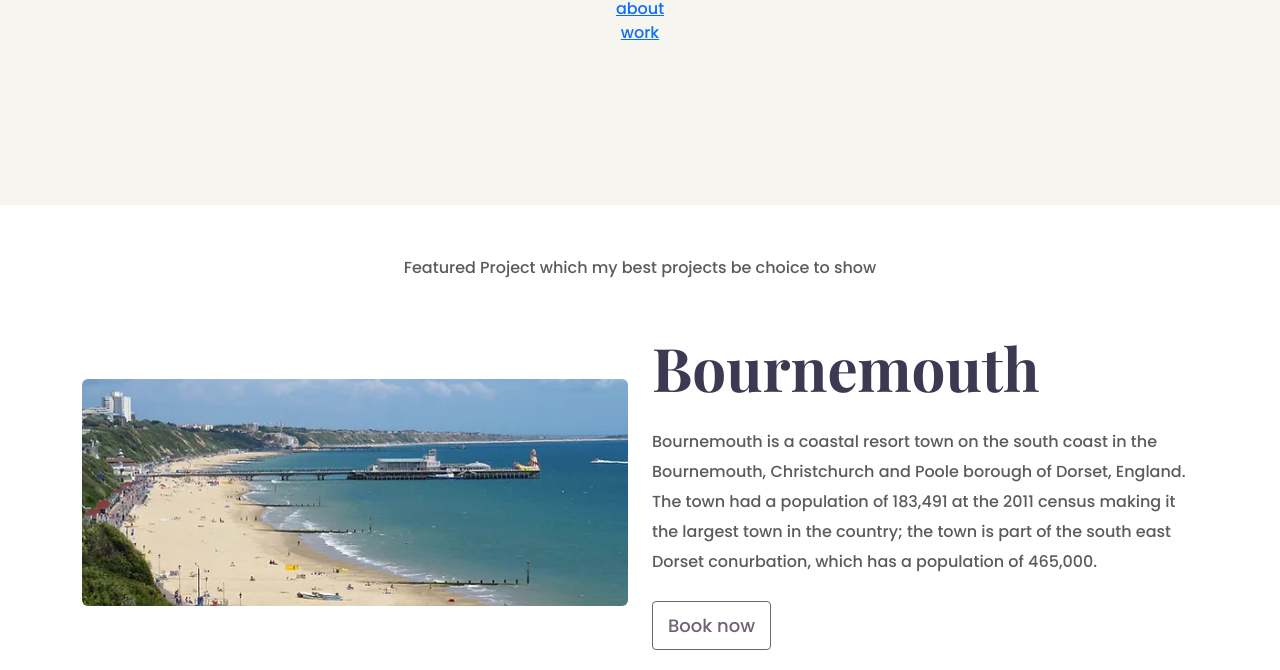
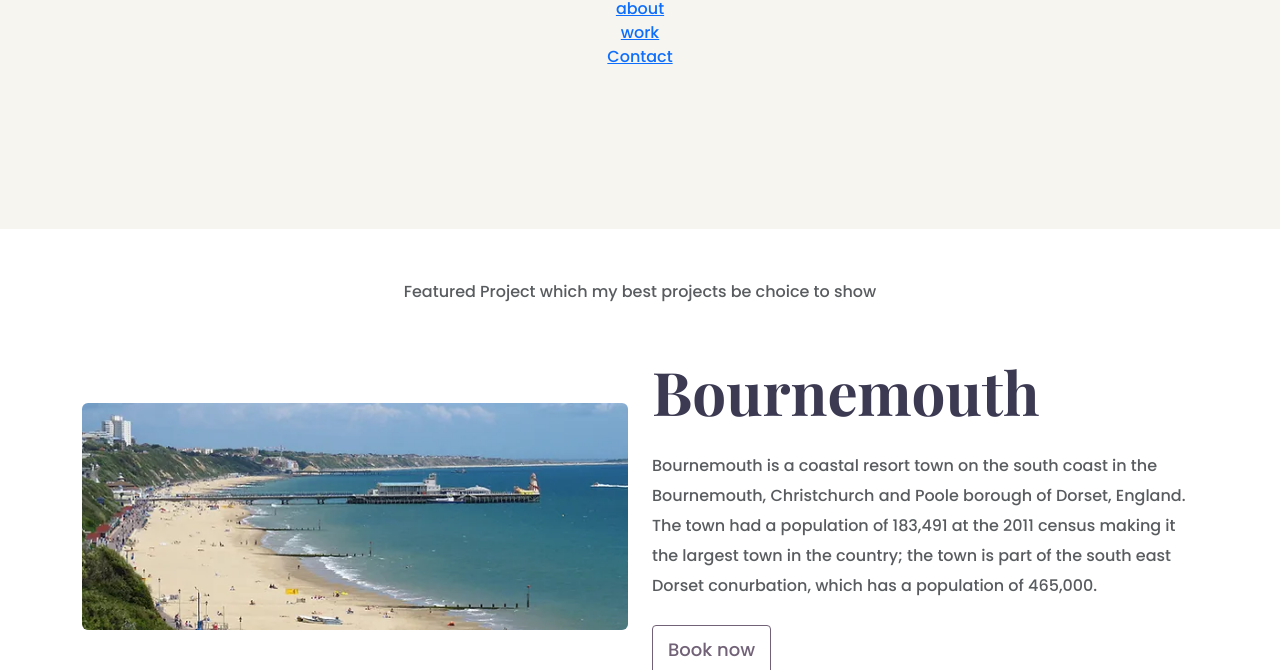
Before and after one commit to MalikaChoudari2/portfolio-projrct-sunrise-tours, a plain HTML site: page index.html in a window 1280 px wide. Shown: the part 430-1100 px from the top of the page. Drawn offline with nearby package versions, Linux system fonts and the light colour scheme.

Commit message:
Added link to homepage for contact page

```diff
--- a/index.html
+++ b/index.html
@@ -37,6 +37,8 @@
       <a href="about.html"> about</a>
       <br />
       <a href="work.html"> work</a>
+      <br />
+      <a href="contact.html">Contact</a>
     </div>
     <p class="text-center m-5 text-muted">
       Featured Project which my best projects be choice to show
```
